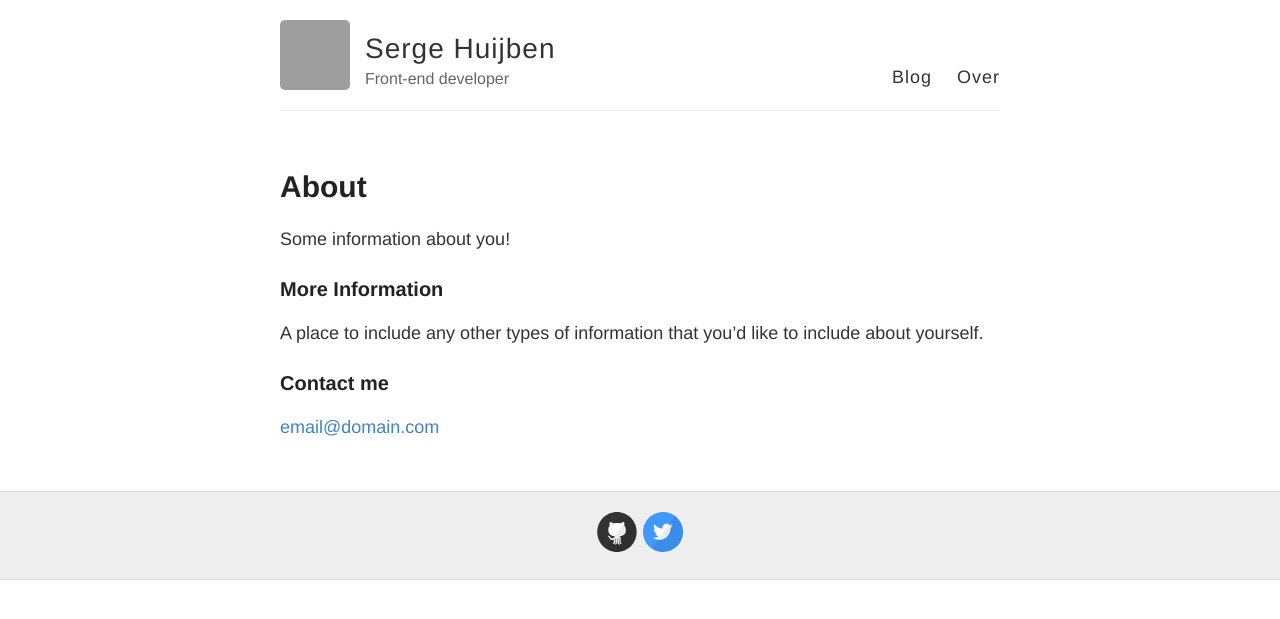
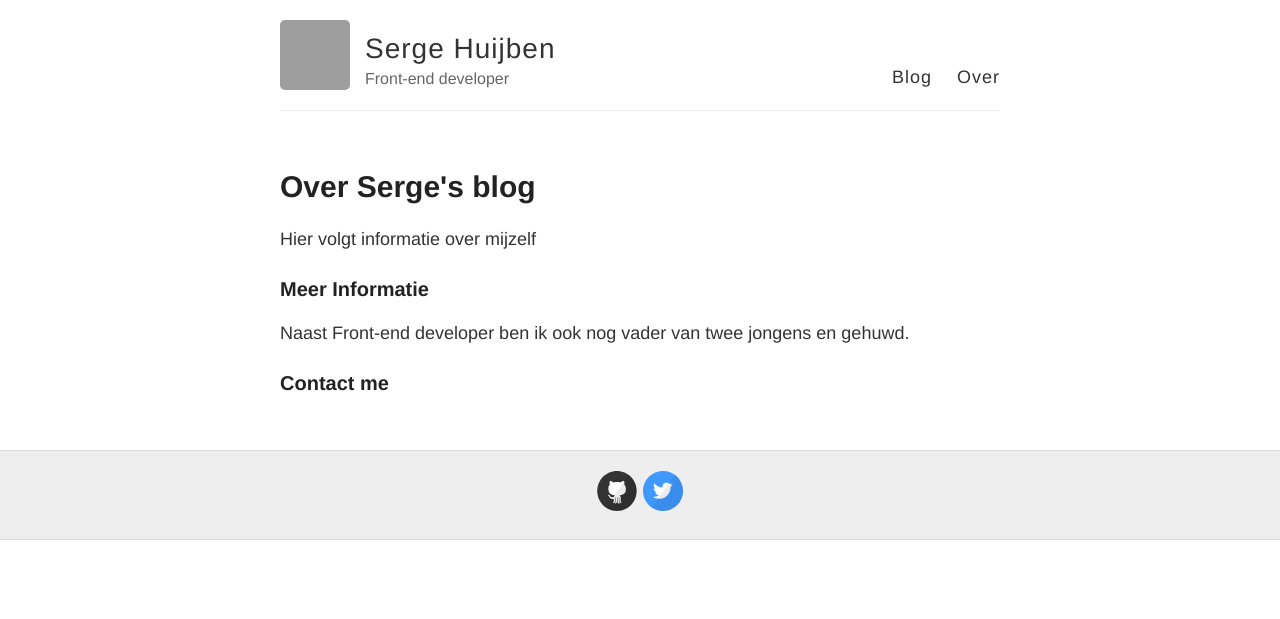
Before and after one commit to thehuijb/thehuijb.github.io, a Jekyll site: the page built from about.md, in a window 1280 px wide. Shown: the top 619 px of the page. Built offline with Jekyll 4.4.1, drawn with Linux system fonts in a browser that asks for light colours; grey boxes are pictures that could not be loaded.

Commit message:
edit about page

```diff
--- a/about.md
+++ b/about.md
@@ -1,15 +1,15 @@
 ---
 layout: page
-title: About
 permalink: /about/
+title: Over Serge's blog
 ---
 
-Some information about you!
+Hier volgt informatie over mijzelf
 
-### More Information
+### Meer Informatie
 
-A place to include any other types of information that you'd like to include about yourself.
+Naast Front-end developer ben ik ook nog vader van twee jongens en gehuwd.
 
 ### Contact me
 
-[email@domain.com](mailto:email@domain.com)
+<!-- [email@domain.com](mailto:email@domain.com) -->
```
